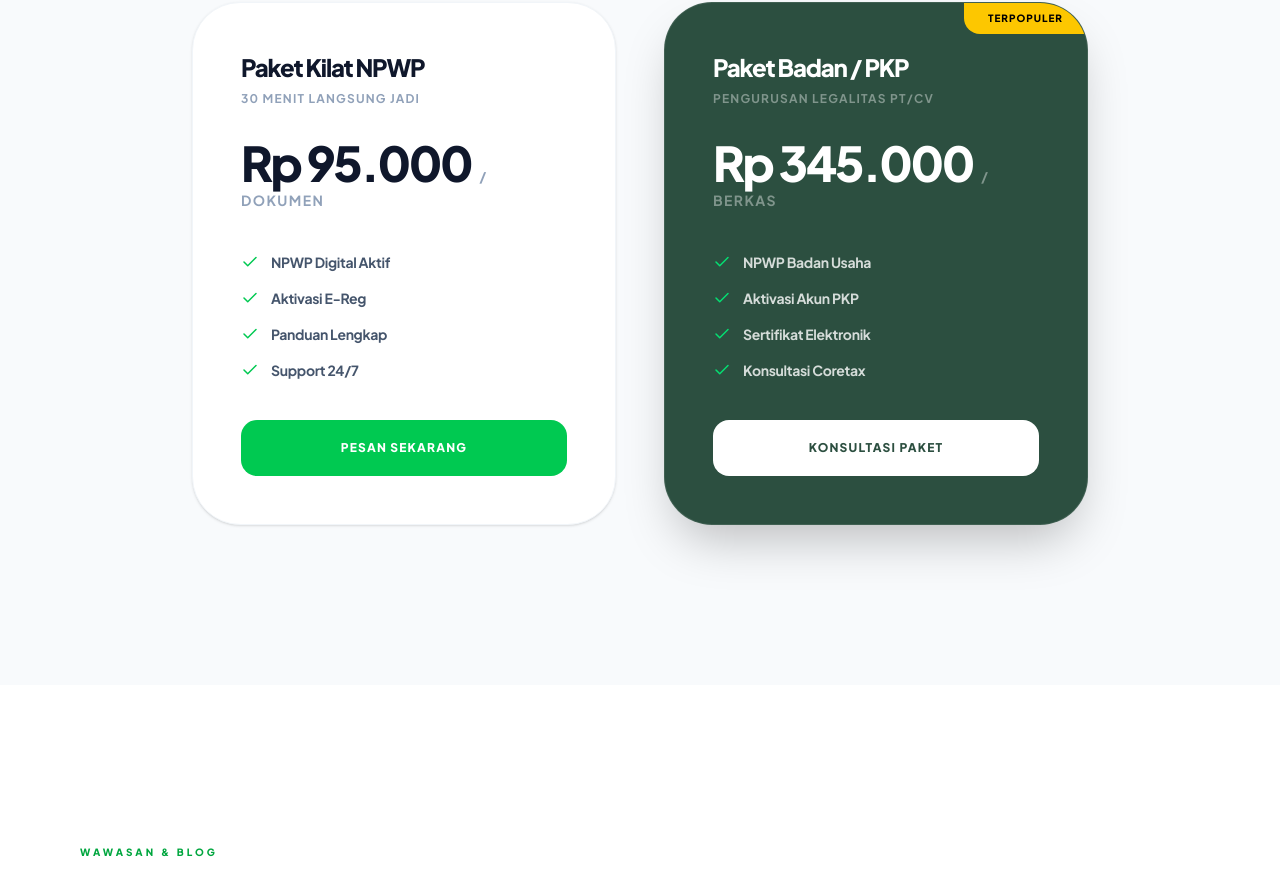
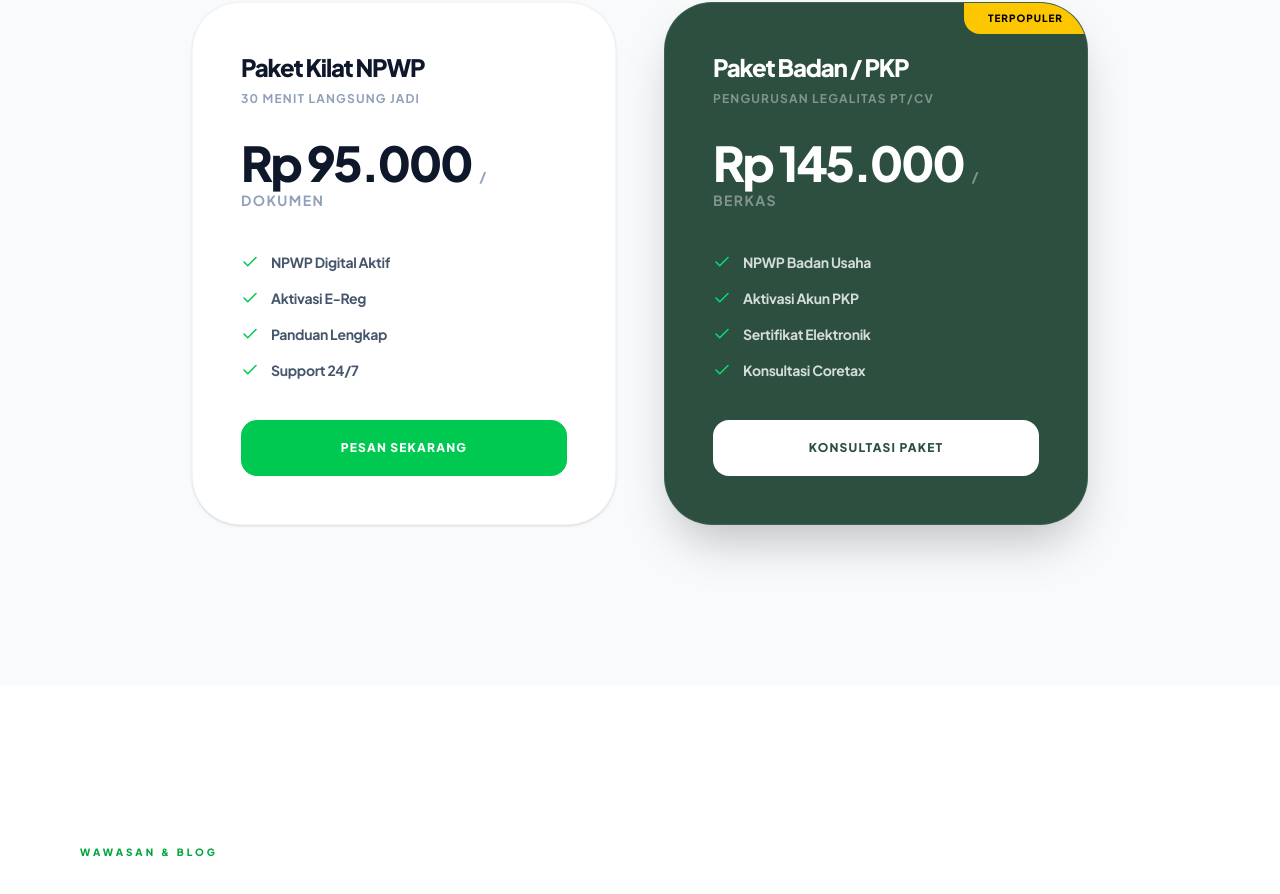
Before and after one commit to mahardikaindra/pajakkoe, a Next.js app: page / in a window 1280 px wide. Shown: the part 2076-2970 px from the top of the page. Built offline with nearby package versions, Linux system fonts and the light colour scheme.

Commit message:
modified price

```diff
--- a/src/app/page.tsx
+++ b/src/app/page.tsx
@@ -502,7 +502,7 @@ const PricingSection = () => (
             </p>
             <div className="mb-10">
               <span className="text-5xl font-black text-white tracking-tighter">
-                Rp 345.000
+                Rp 145.000
               </span>
               <span className="text-white/40 text-sm font-bold uppercase ml-2 tracking-widest">
                 / Berkas
```
